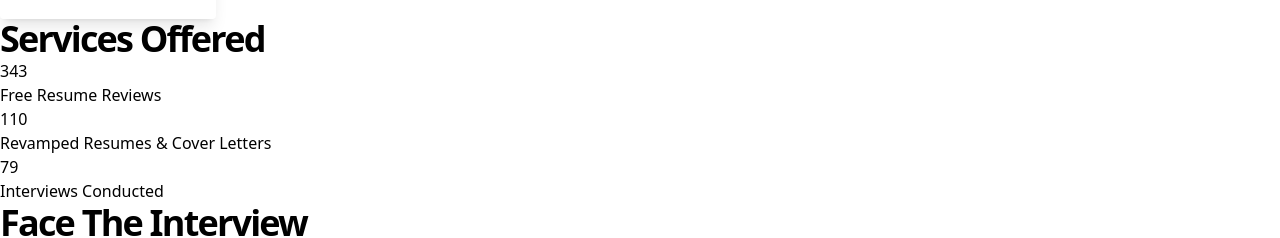
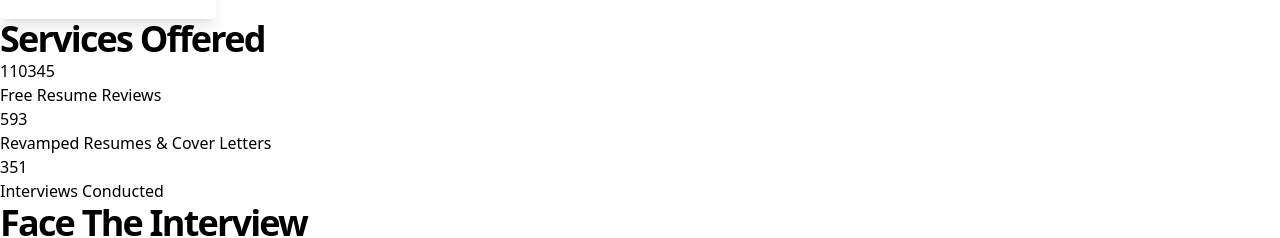
Before and after one commit to DaKheera47/signiifyhr, a React (Vite) app: page / in a window 1280 px wide. Shown: the part 6349-6587 px from the top of the page. Built offline with nearby package versions, Linux system fonts and the light colour scheme.

Commit message:
Changing numbers

```diff
--- a/src/partials/Statistics.jsx
+++ b/src/partials/Statistics.jsx
@@ -14,19 +14,19 @@ export default function Statistics() {
         <div className="flex flex-wrap -m-4 text-center">
           <div className="p-4 sm:w-1/3 w-1/2">
             <h2 className="title-font font-medium sm:text-4xl text-3xl text-gray-900">
-              343
+              110345
             </h2>
             <p className="leading-relaxed">Free Resume Reviews</p>
           </div>
           <div className="p-4 sm:w-1/3 w-1/2">
             <h2 className="title-font font-medium sm:text-4xl text-3xl text-gray-900">
-              110
+              593
             </h2>
             <p className="leading-relaxed">Revamped Resumes & Cover Letters</p>
           </div>
           <div className="p-4 sm:w-1/3 w-1/2">
             <h2 className="title-font font-medium sm:text-4xl text-3xl text-gray-900">
-              79
+              351
             </h2>
             <p className="leading-relaxed">Interviews Conducted</p>
           </div>
```
